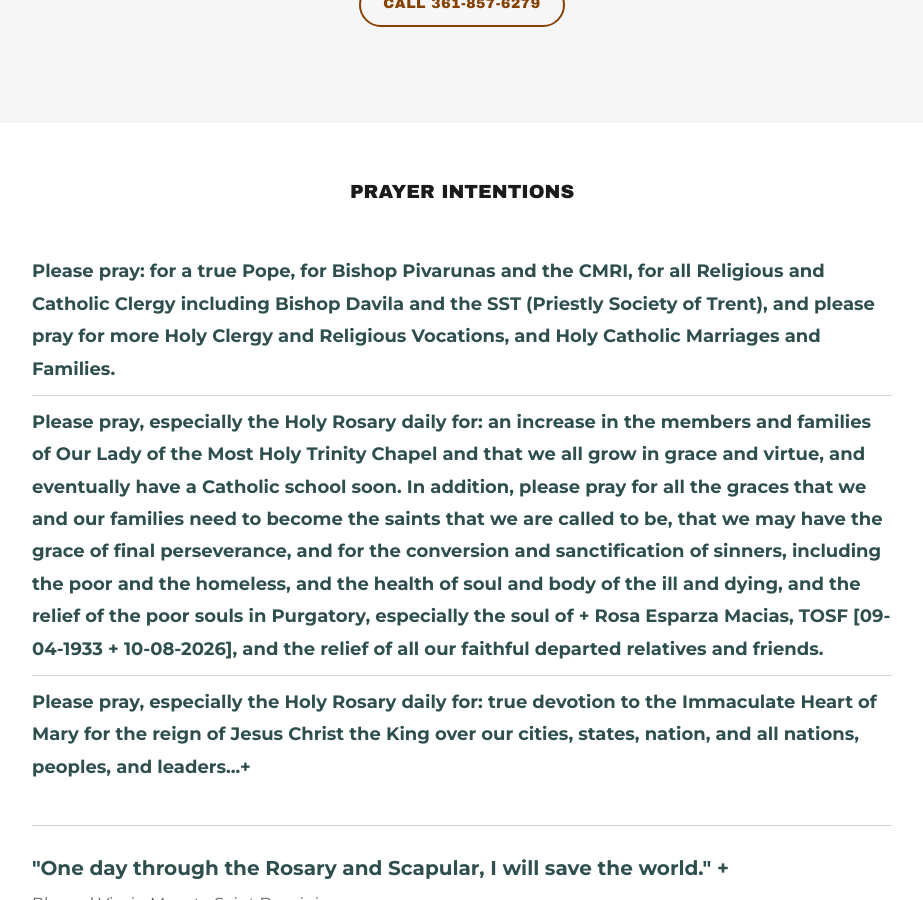
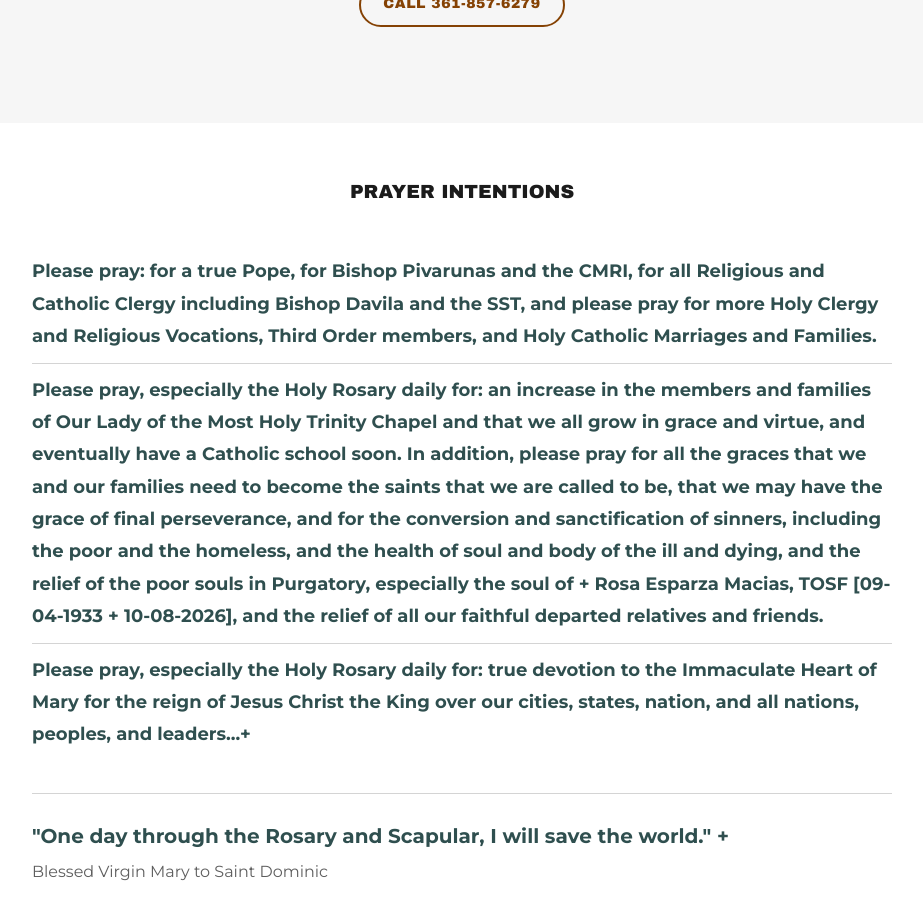
Before and after one commit to ourladymhtchurch/ourladymhtchurch.github.io, a Jekyll site: the page built from index.html, in a window 1280 px wide and 900 px high, scrolled down 5037 px. Shown: the whole window, without its empty margins (178-1101 px from the left). Built offline with Jekyll 4.4.1, drawn with Linux system fonts in a browser that asks for light colours.

Commit message:
Pray for Third Order members in the first prayer intention and drop the SST's English name

```diff
--- a/_data/prayer.yml
+++ b/_data/prayer.yml
@@ -5,7 +5,7 @@
 # ---------------------------------------------------------------------------
 
 intentions:
-  - "Please pray: for a true Pope, for Bishop Pivarunas and the CMRI, for all Religious and Catholic Clergy including Bishop Davila and the SST (Priestly Society of Trent), and please pray for more Holy Clergy and Religious Vocations, and Holy Catholic Marriages and Families."
+  - "Please pray: for a true Pope, for Bishop Pivarunas and the CMRI, for all Religious and Catholic Clergy including Bishop Davila and the SST, and please pray for more Holy Clergy and Religious Vocations, Third Order members, and Holy Catholic Marriages and Families."
   - "Please pray, especially the Holy Rosary daily for: an increase in the members and families of Our Lady of the Most Holy Trinity Chapel and that we all grow in grace and virtue, and eventually have a Catholic school soon. In addition, please pray for all the graces that we and our families need to become the saints that we are called to be, that we may have the grace of final perseverance, and for the conversion and sanctification of sinners, including the poor and the homeless, and the health of soul and body of the ill and dying, and the relief of the poor souls in Purgatory, especially the soul of + Rosa Esparza Macias, TOSF [09-04-1933 + 10-08-2026], and the relief of all our faithful departed relatives and friends."
   - "Please pray, especially the Holy Rosary daily for: true devotion to the Immaculate Heart of Mary for the reign of Jesus Christ the King over our cities, states, nation, and all nations, peoples, and leaders...+"
 
```
